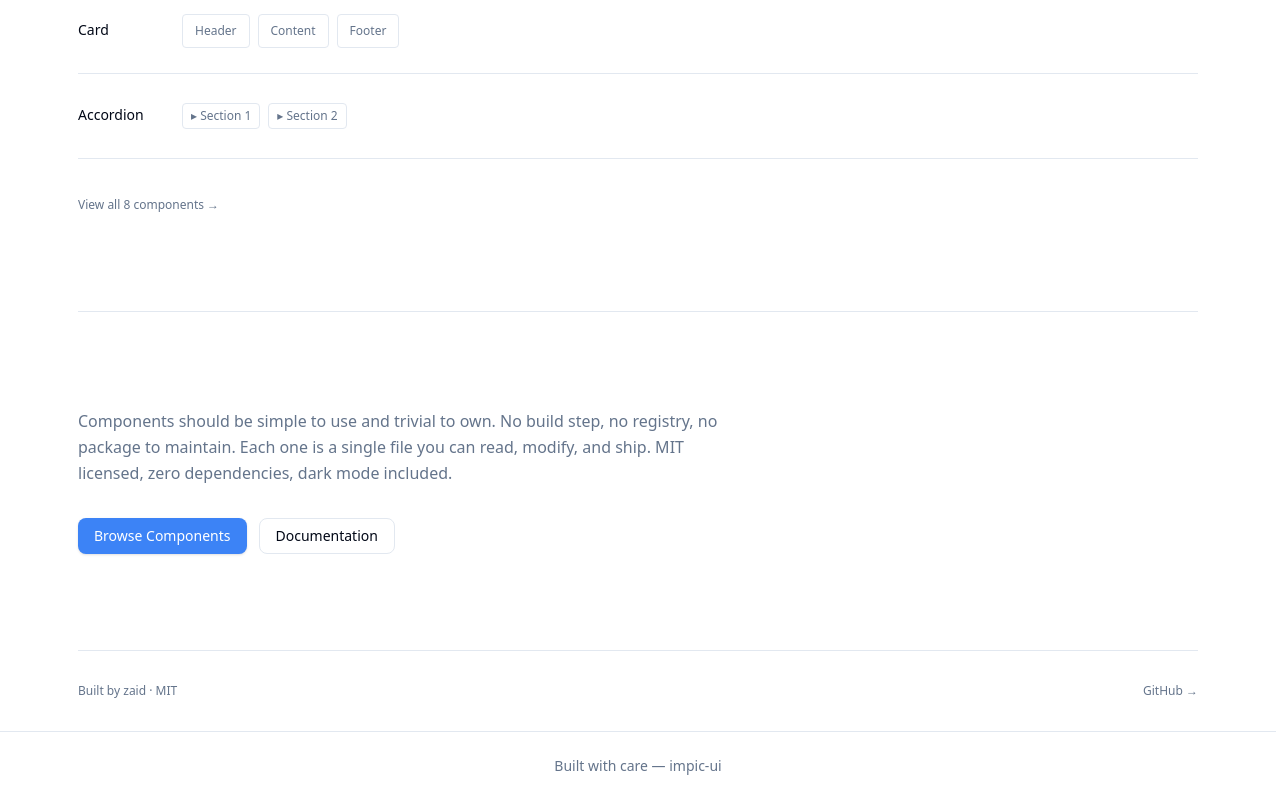
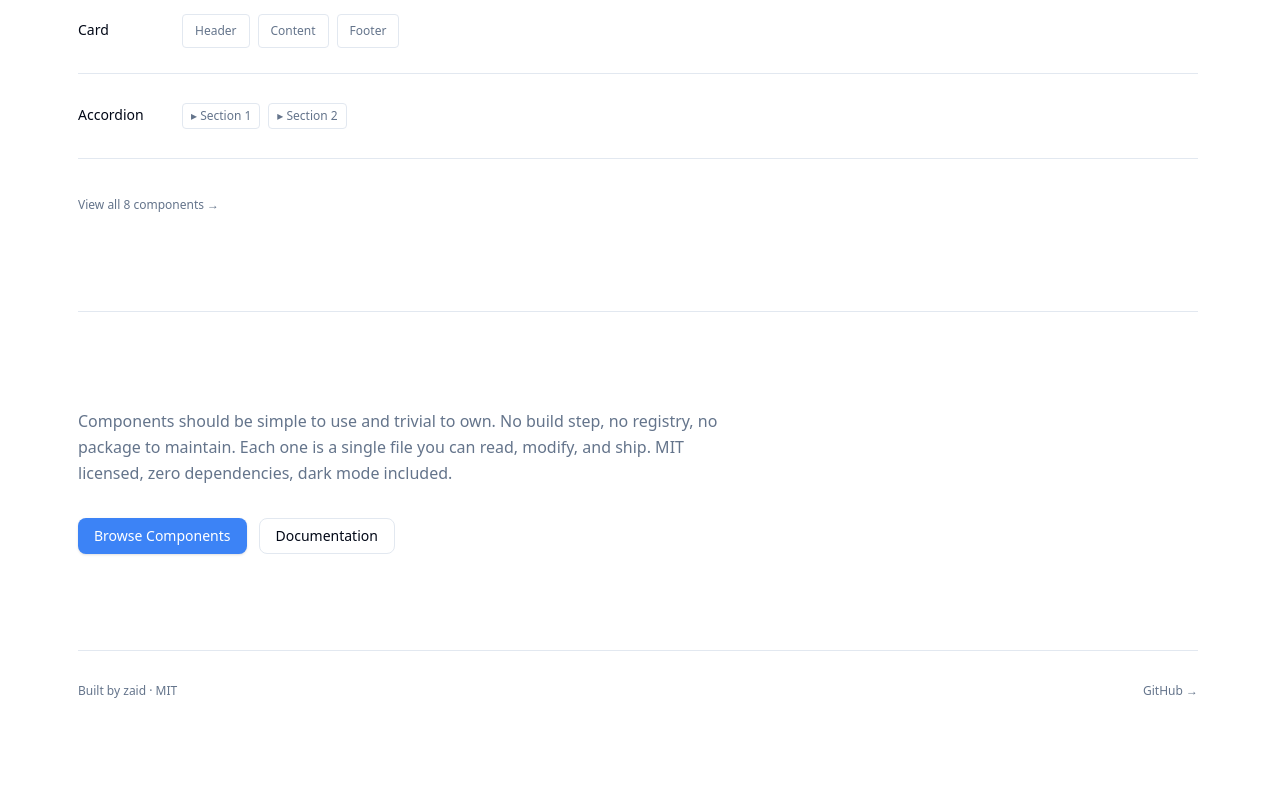
Before and after one commit to icancodefyi/impic-ui, a Next.js app: page / in a window 1280 px wide. Shown: the part 1127-1927 px from the top of the page. After the commit the page ends 1858 px from the top, so only its background shows below. Built offline with nearby package versions, Linux system fonts and the light colour scheme.

Commit message:
fix: force light mode default, remove duplicate footer, clean white bg

```diff
--- a/src/app/layout.tsx
+++ b/src/app/layout.tsx
@@ -33,9 +33,6 @@ export default function RootLayout({
         <ThemeProvider>
           <Header />
           <main className="flex-1">{children}</main>
-          <footer className="border-t py-6 text-center text-sm text-muted-foreground">
-            Built with care — impic-ui
-          </footer>
         </ThemeProvider>
       </body>
     </html>
--- a/src/components/theme-provider.tsx
+++ b/src/components/theme-provider.tsx
@@ -22,7 +22,7 @@ function getInitialTheme(): Theme {
   const stored = localStorage.getItem("theme") as Theme | null
   if (stored) return stored
 
-  return window.matchMedia("(prefers-color-scheme: dark)").matches ? "dark" : "light"
+  return "light"
 }
 
 export function ThemeProvider({ children }: { children: React.ReactNode }) {
```
